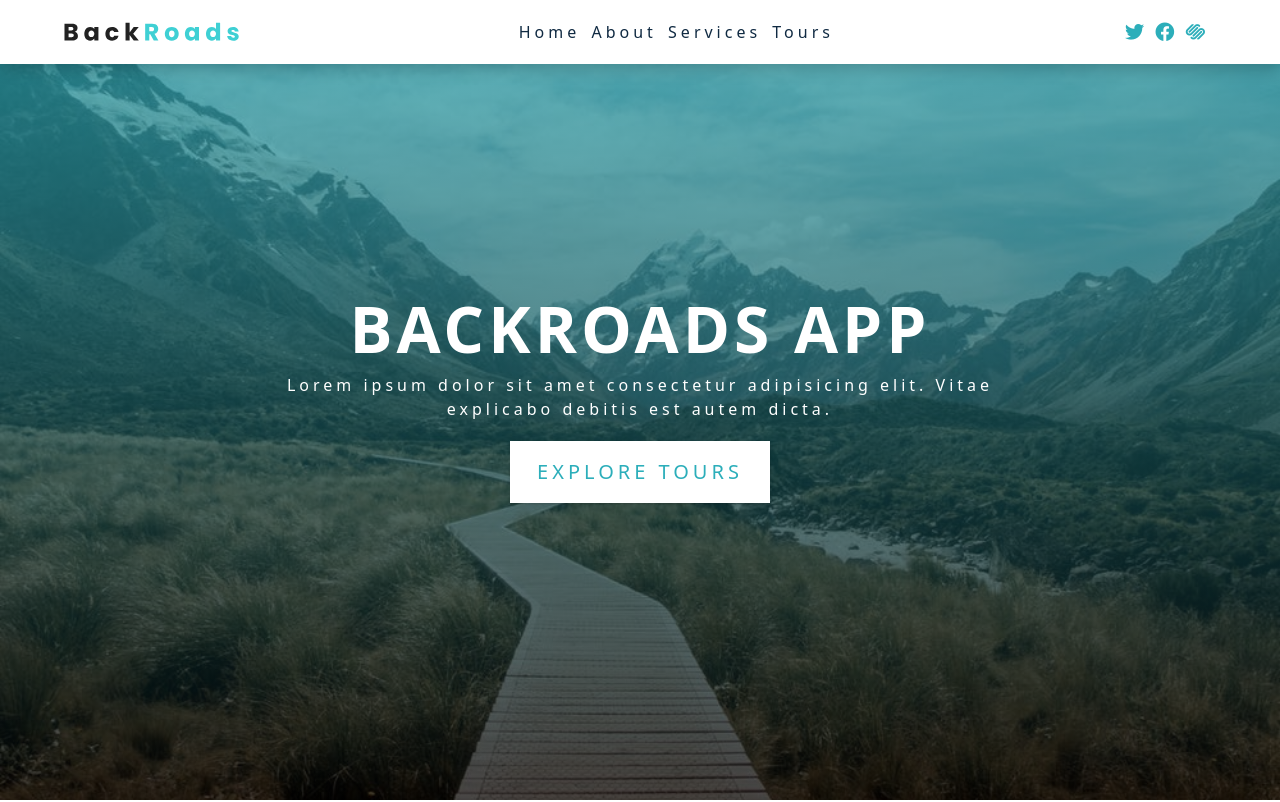
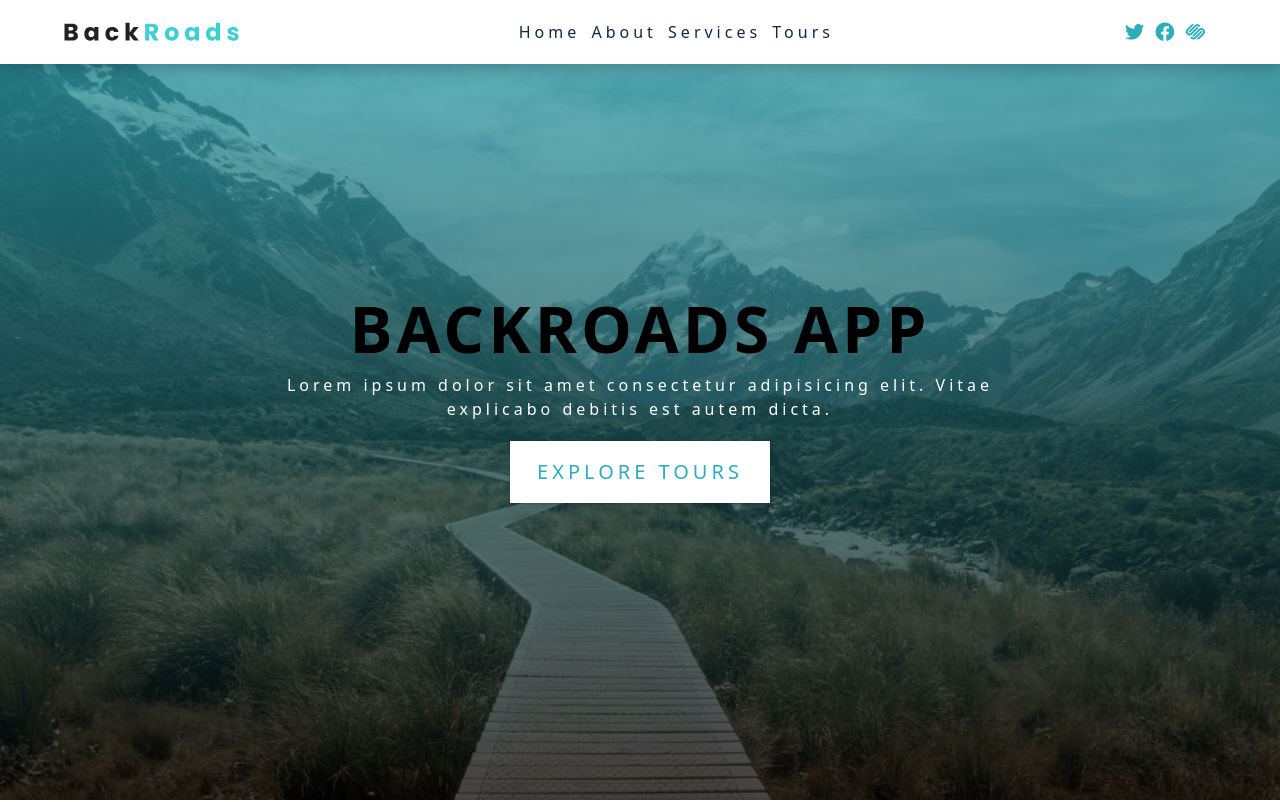
Before and after one commit to sun-n-y/backroadsReactApp, a JavaScript app: page / in a window 1280 px wide. Shown: the top 802 px of the page. Built offline with nearby package versions, Linux system fonts and the light colour scheme; the HTML template or start-up script is replaced by a standard one.

Commit message:
add color change to hero h1

```diff
--- a/src/index.css
+++ b/src/index.css
@@ -206,7 +206,7 @@ Hero
 
 .hero-banner {
   text-align: center;
-  color: var(--clr-white);
+  color: black;
   padding: 0 3rem;
 }
 
```
